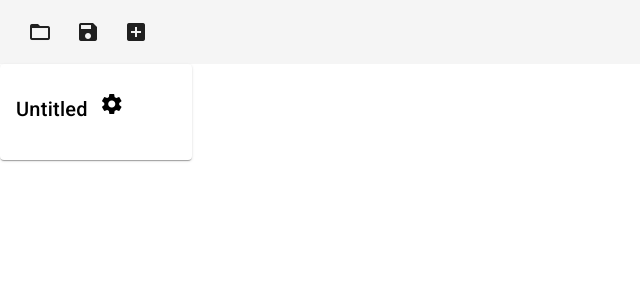
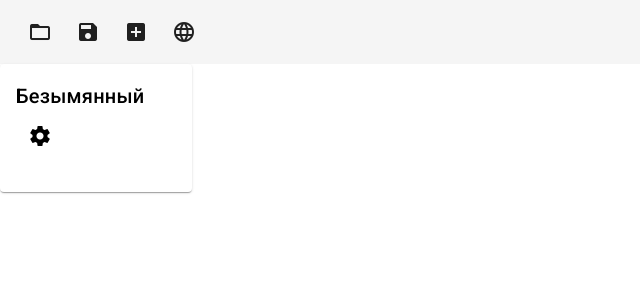
Before and after one commit to milkywayisdead/pixie-dust, an Angular app: page / in a window 1280 px wide. Shown: the top 300 px of the page, without its empty margins (0-640 px from the left). Built offline with nearby package versions, Linux system fonts and the light colour scheme.

Commit message:
added language menu

```diff
--- a/src/app/app.component.html
+++ b/src/app/app.component.html
@@ -14,6 +14,15 @@
     (click)="addFrameGroup()">
     <mat-icon fontIcon="add_box"></mat-icon>
   </button>
+  <button mat-icon-button
+    [matTooltip]="locale.currentLocale['locale']['language']"
+    [matMenuTriggerFor]="languageMenu">
+    <mat-icon fontIcon="language"></mat-icon>
+  </button>
+  <mat-menu #languageMenu="matMenu">
+    <button mat-menu-item (click)="changeLocale('ru')">{{ locale.currentLocale['locale']['russian'] }}</button>
+    <button mat-menu-item (click)="changeLocale('en')">{{ locale.currentLocale['locale']['english'] }}</button>
+  </mat-menu>
 </mat-toolbar>
 
 <div>
--- a/src/app/app.component.ts
+++ b/src/app/app.component.ts
@@ -6,6 +6,7 @@ import { MatIconModule } from '@angular/material/icon';
 import { MatGridListModule } from '@angular/material/grid-list';
 import { MatToolbarModule } from '@angular/material/toolbar';
 import { MatTooltipModule } from '@angular/material/tooltip';
+import { MatMenuModule } from '@angular/material/menu';
 import { MatDialog } from '@angular/material/dialog';
 
 import { FrameslistComponent } from './components/frameslist/frameslist.component';
@@ -34,6 +35,7 @@ import { FrameSizeDialogComponent } from './components/dialogs/frame-size-dialog
     FrameSizeDialogComponent,
     FrameslistComponent,
     TabsareaComponent,
+    MatMenuModule,
   ],
   templateUrl: './app.component.html',
   styleUrl: './app.component.css'
@@ -72,4 +74,8 @@ export class AppComponent {
       data: this.framesService.getShape()
     });
   }
+
+  changeLocale(locale: string): void {
+    this.locale.setLocale(locale);
+  }
 }
--- a/src/app/services/locale/locale.service.ts
+++ b/src/app/services/locale/locale.service.ts
@@ -2,7 +2,7 @@ import { Injectable } from '@angular/core';
 
 import { locales, Locale } from '../../../locales/locales';
 
-const DEFAULT_LOCALE = 'en';
+const DEFAULT_LOCALE = 'ru';
 const LOCALE_KEY_IN_STORAGE = 'pixie_dust_locale';
 
 @Injectable({
```
